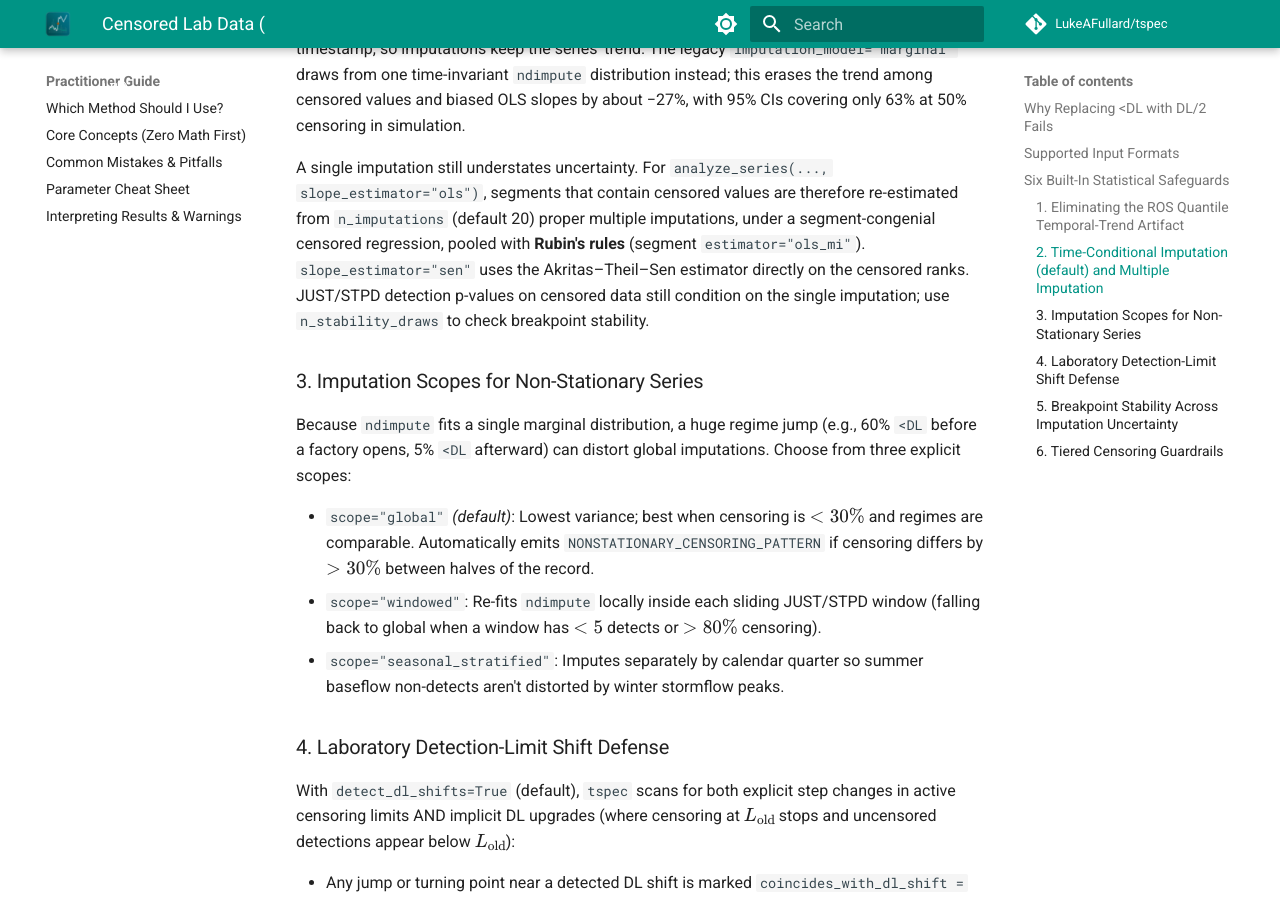
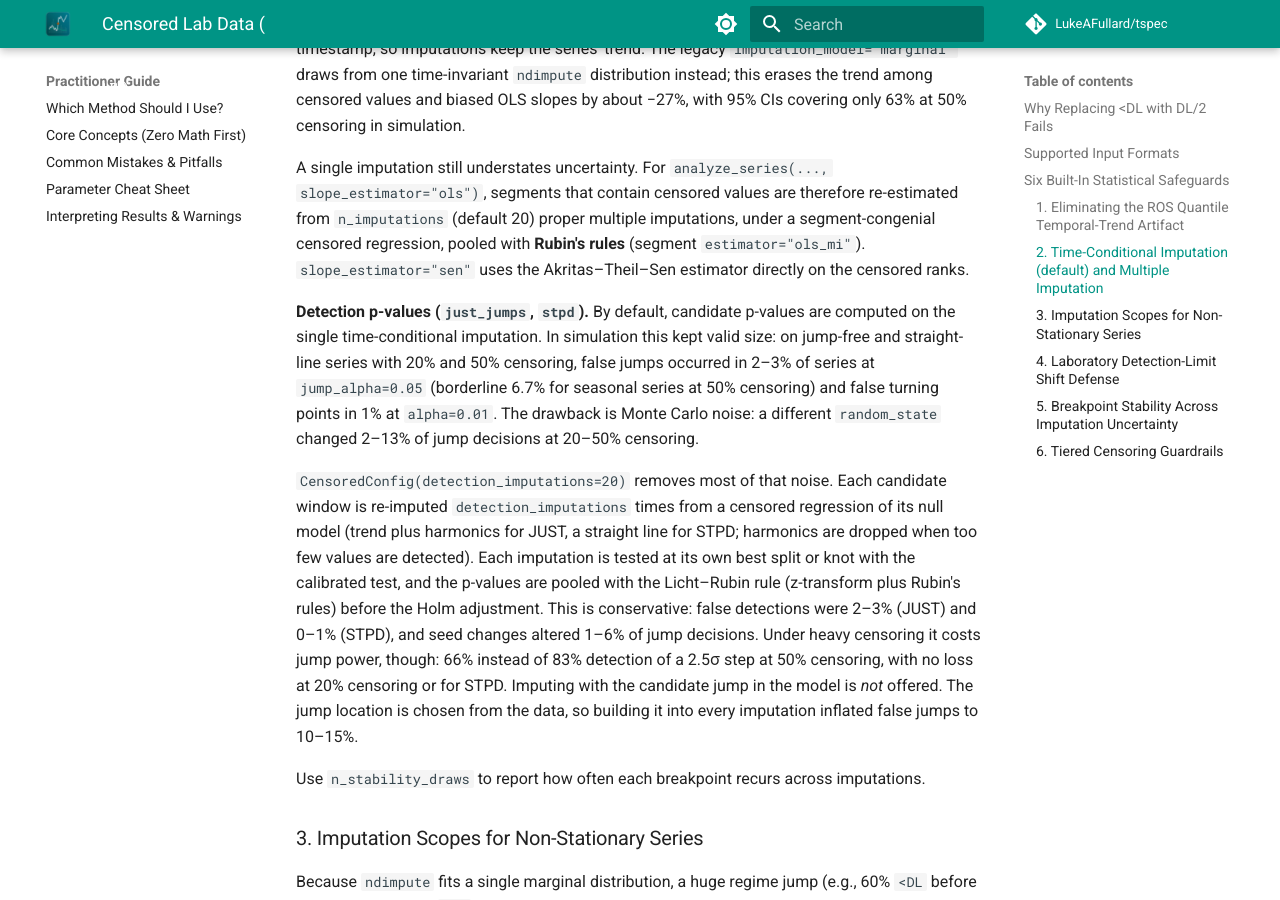
Before and after one commit to LukeAFullard/tspec, an MkDocs documentation site: the page built from docs/guide/censored-data.md, in a window 1280 px wide and 900 px high, scrolled down 2334 px. Built offline with MkDocs 1.6.1 and Material for MkDocs 9.7.7, drawn with Linux system fonts in a browser that asks for light colours; comment, search, counter and statistics services are not loaded.

Commit message:
Document detection_imputations (censored detection p-values)
Co-Authored-By: Claude Opus 5.5 <noreply@anthropic.com>
Claude-Session: https://claude.ai/code/session_01QKhM2viWuroYbviJZpTJwP

```diff
--- a/docs/guide/censored-data.md
+++ b/docs/guide/censored-data.md
@@ -65,7 +65,13 @@ In standard Robust ROS (`NADA::ros` and `ndimpute`'s default `impute_type="quant
 ### 2. Time-Conditional Imputation (default) and Multiple Imputation
 By default (`CensoredConfig(imputation_model="trend", scope="global")`), censored values are imputed from a **censored-regression (Tobit-type) MLE on time**: a linear trend plus annual and semi-annual harmonics for datetime input (`trend_harmonics`), with lognormal or normal errors (`dist`). Each censored value is drawn from its *conditional* truncated distribution given its timestamp, so imputations keep the series' trend. The legacy `imputation_model="marginal"` draws from one time-invariant `ndimpute` distribution instead; this erases the trend among censored values and biased OLS slopes by about −27%, with 95% CIs covering only 63% at 50% censoring in simulation.
 
-A single imputation still understates uncertainty. For `analyze_series(..., slope_estimator="ols")`, segments that contain censored values are therefore re-estimated from `n_imputations` (default 20) proper multiple imputations, under a segment-congenial censored regression, pooled with **Rubin's rules** (segment `estimator="ols_mi"`). `slope_estimator="sen"` uses the Akritas–Theil–Sen estimator directly on the censored ranks. JUST/STPD detection p-values on censored data still condition on the single imputation; use `n_stability_draws` to check breakpoint stability.
+A single imputation still understates uncertainty. For `analyze_series(..., slope_estimator="ols")`, segments that contain censored values are therefore re-estimated from `n_imputations` (default 20) proper multiple imputations, under a segment-congenial censored regression, pooled with **Rubin's rules** (segment `estimator="ols_mi"`). `slope_estimator="sen"` uses the Akritas–Theil–Sen estimator directly on the censored ranks.
+
+**Detection p-values (`just_jumps`, `stpd`).** By default, candidate p-values are computed on the single time-conditional imputation. In simulation this kept valid size: on jump-free and straight-line series with 20% and 50% censoring, false jumps occurred in 2–3% of series at `jump_alpha=0.05` (borderline 6.7% for seasonal series at 50% censoring) and false turning points in 1% at `alpha=0.01`. The drawback is Monte Carlo noise: a different `random_state` changed 2–13% of jump decisions at 20–50% censoring.
+
+`CensoredConfig(detection_imputations=20)` removes most of that noise. Each candidate window is re-imputed `detection_imputations` times from a censored regression of its null model (trend plus harmonics for JUST, a straight line for STPD; harmonics are dropped when too few values are detected). Each imputation is tested at its own best split or knot with the calibrated test, and the p-values are pooled with the Licht–Rubin rule (z-transform plus Rubin's rules) before the Holm adjustment. This is conservative: false detections were 2–3% (JUST) and 0–1% (STPD), and seed changes altered 1–6% of jump decisions. Under heavy censoring it costs jump power, though: 66% instead of 83% detection of a 2.5σ step at 50% censoring, with no loss at 20% censoring or for STPD. Imputing with the candidate jump in the model is *not* offered. The jump location is chosen from the data, so building it into every imputation inflated false jumps to 10–15%.
+
+Use `n_stability_draws` to report how often each breakpoint recurs across imputations.
 
 ### 3. Imputation Scopes for Non-Stationary Series
 Because `ndimpute` fits a single marginal distribution, a huge regime jump (e.g., 60% `<DL` before a factory opens, 5% `<DL` afterward) can distort global imputations. Choose from three explicit scopes:
```
Also changed, not shown: docs/guide/interpreting-results.md (+1 -0 lines), docs/guide/parameters.md (+1 -0 lines), docs/reference/citations.md (+2 -0 lines), docs/reference/math.md (+1 -0 lines).
